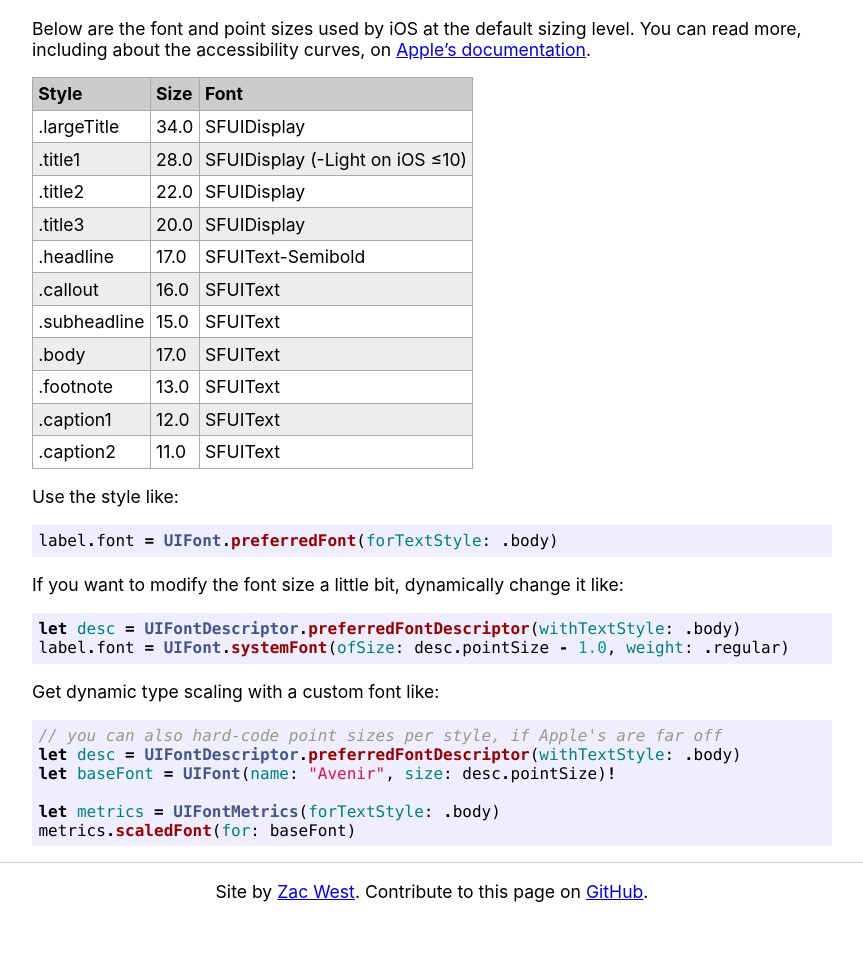
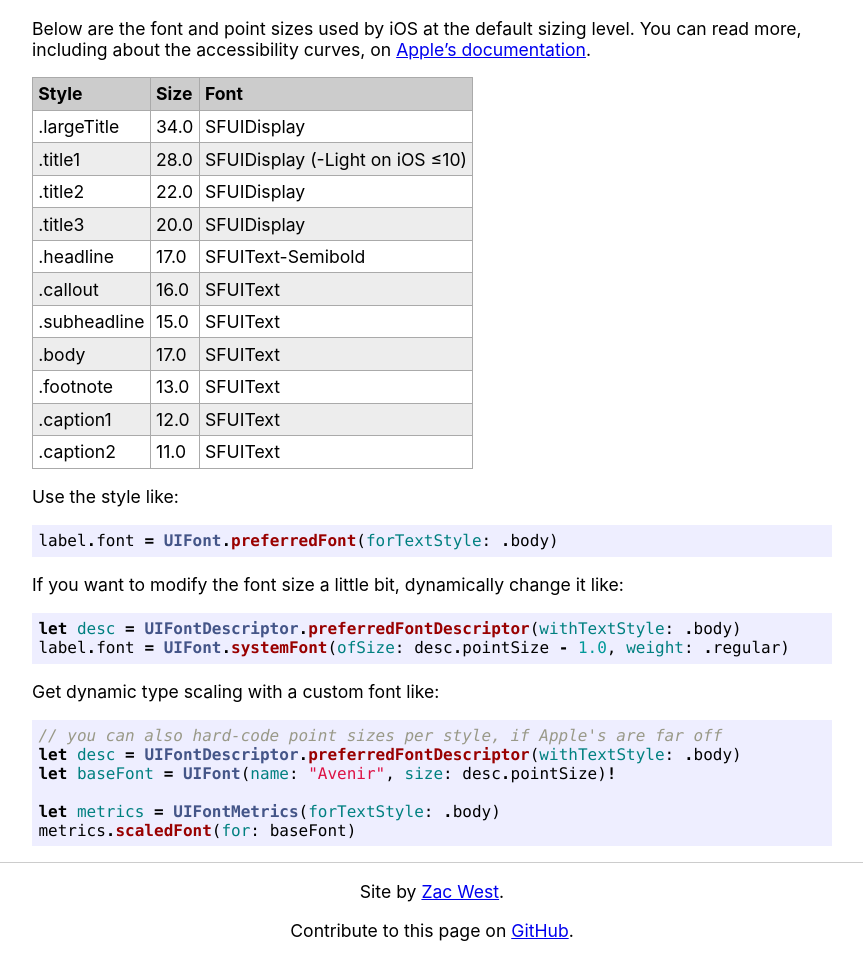
Before and after one commit to zacwest/iosfontsizes.com, a Jekyll site: the page built from index.md, in a window 1280 px wide. Shown: the whole page, without its empty margins (208-1071 px from the left). Built offline with Jekyll 4.4.1, drawn with Linux system fonts in a browser that asks for light colours; before the commit the page ends 920 px from its top, so only the background shows below that.

Commit message:
Nicer on phone

```diff
--- a/_layouts/base.html
+++ b/_layouts/base.html
@@ -13,7 +13,8 @@
       {{ content }}
 	</div>
 	<footer>
-		<p>Site by <a href="https://zacwe.st">Zac West</a>. Contribute to this page on <a href="https://github.com/zacwest/iosfontsizes.com">GitHub</a>.
+		<p>Site by <a href="https://zacwe.st">Zac West</a>.</p>
+		<p>Contribute to this page on <a href="https://github.com/zacwest/iosfontsizes.com">GitHub</a>.</p>
 	</footer>
   </body>
 </html>
--- a/assets/main.scss
+++ b/assets/main.scss
@@ -12,6 +12,7 @@ body {
 div#content {
 	max-width: 800px;
 	margin: 0 auto;
+    padding: 0 1em;
 }
 table {
     border-collapse: collapse;
```
